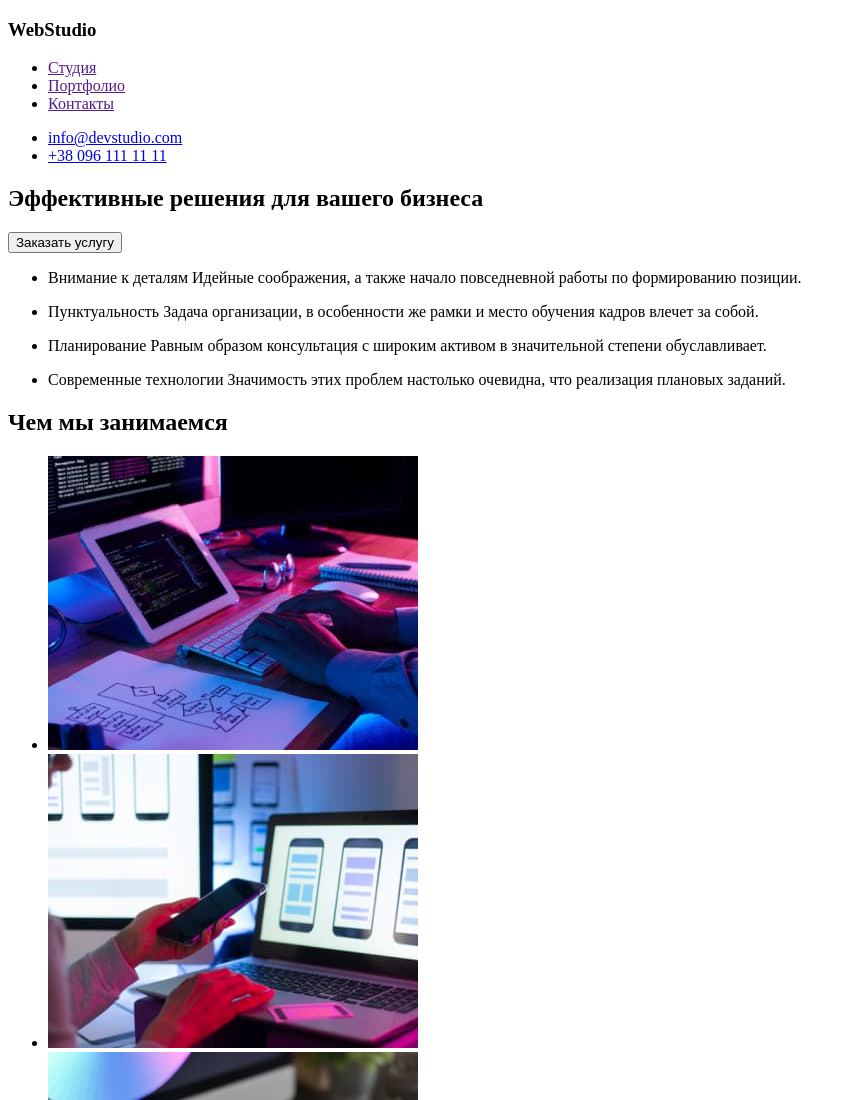
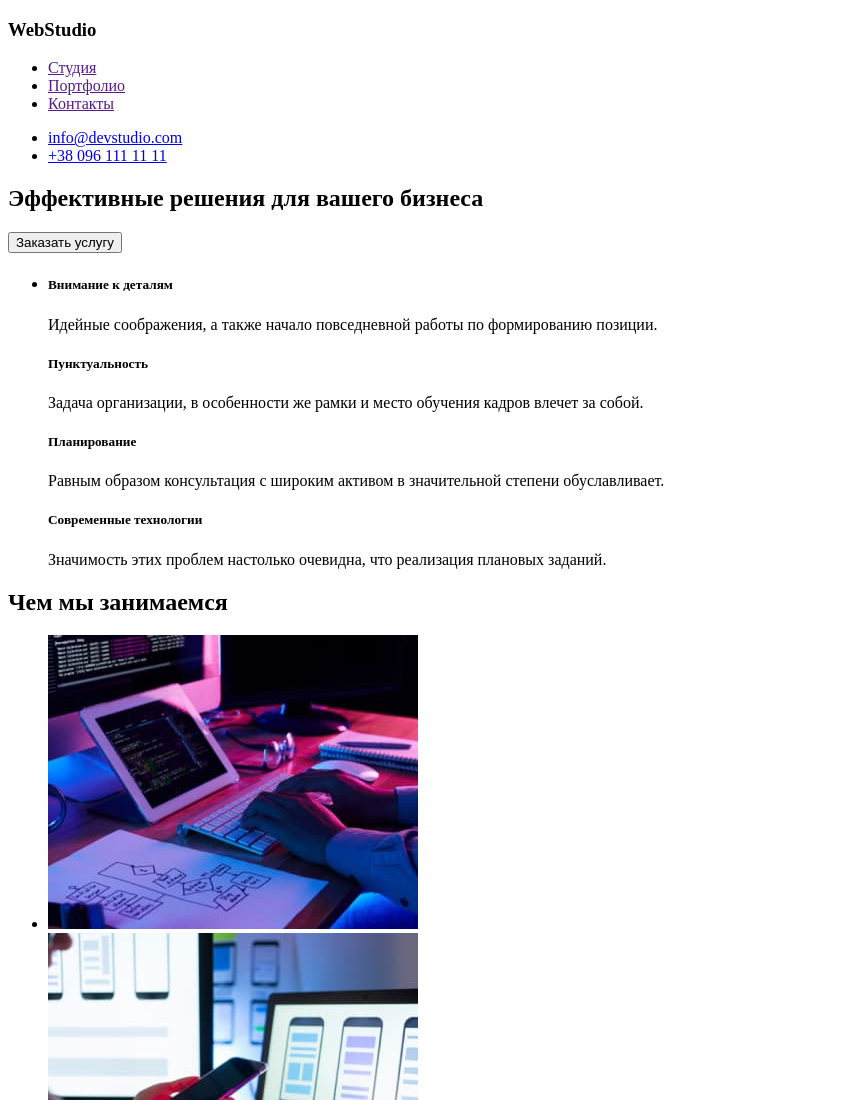
Before and after one commit to Dhenna/goit-markup-hw-01, a plain HTML site: page index.html in a window 1280 px wide. Shown: the top 1100 px of the page, without its empty margins (0-856 px from the left). Drawn offline with Linux system fonts and the light colour scheme.

Commit message:
Update index.html

```diff
--- a/index.html
+++ b/index.html
@@ -27,14 +27,18 @@
         <button type="button">Заказать услугу</button>
         </section>
         <section>
-        <div>
             <ul>
-                <li><p>Внимание к деталям Идейные соображения, а также начало повседневной работы по формированию позиции.</p></li>
-                <li><p>Пунктуальность Задача организации, в особенности же рамки и место обучения кадров влечет за собой.</p></li>
-                <li><p>Планирование Равным образом консультация с широким активом в значительной степени обуславливает.</p></li>
-                <li><p>Современные технологии Значимость этих проблем настолько очевидна, что реализация плановых заданий.</p></li>
+                <li>
+                    <h5>Внимание к деталям</h5>
+                    <p>Идейные соображения, а также начало повседневной работы по формированию позиции.</p>
+                    <h5>Пунктуальность</h5>
+                    <p>Задача организации, в особенности же рамки и место обучения кадров влечет за собой.</p>
+                    <h5>Планирование</h5>
+                    <p> Равным образом консультация с широким активом в значительной степени обуславливает.</p>
+                    <h5>Современные технологии</h5>
+                    <p> Значимость этих проблем настолько очевидна, что реализация плановых заданий.</p>
+                </li>
             </ul>
-        </div>
         </section>
    <section>
        <h2>Чем мы занимаемся</h2>
```
